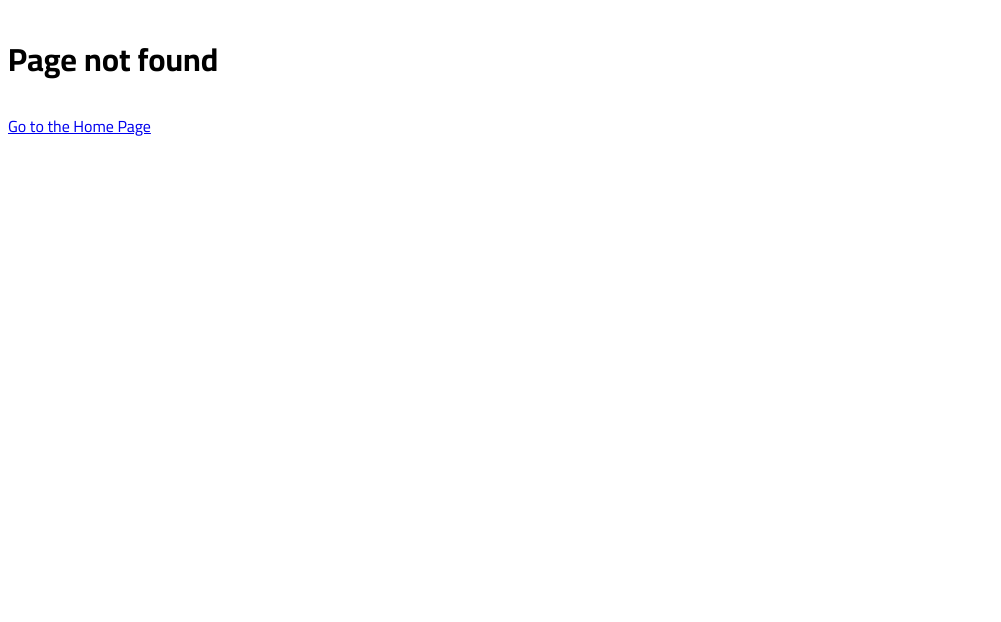
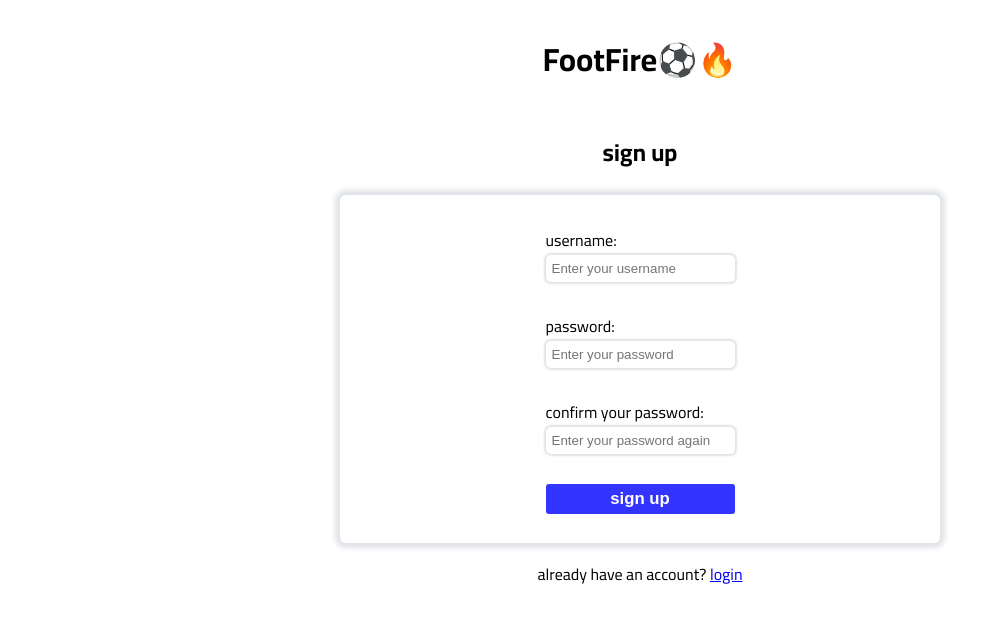
Before and after one commit to aboodJS/footfire-frontend, a React (Vite) app: page /signup in a window 1280 px wide. Before the commit this address had no page. Shown: the top 622 px of the page, without its empty margins (0-1001 px from the left). Built offline with nearby package versions, Linux system fonts and the light colour scheme.

Commit message:
[additions] add the login and sign up pages, along with theri paths
[changes]
made the login and sign up buttons in the topbar point to their respective forms

```diff
--- /dev/null
+++ b/src/Login.tsx
@@ -0,0 +1,44 @@
+import { Link } from "react-router";
+import styles from "./styles/Form.module.css";
+function Login() {
+  return (
+    <>
+      <main>
+        <h1>
+          <Link className={styles.link} to={"/"}>
+            FootFire⚽🔥
+          </Link>
+        </h1>
+        <div>
+          <h2>Log in</h2>
+          <form action="#" method="get">
+            <div className={styles.grid}>
+              <label htmlFor="username">username:</label>
+              <input
+                placeholder="Enter your username"
+                type="text"
+                name="username"
+                className={styles.userInput}
+              />
+            </div>
+            <div className={styles.grid}>
+              <label htmlFor="password">password:</label>
+
+              <input
+                placeholder="Enter your password"
+                type="password"
+                name="password"
+                className={styles.userInput}
+              />
+            </div>
+            <input className="button" type="submit" value="log in" />
+          </form>
+          <p>
+            don't have an account? <Link to={"/signup"}>Sign up</Link>
+          </p>
+        </div>
+      </main>
+    </>
+  );
+}
+export default Login;
--- /dev/null
+++ b/src/Signup.tsx
@@ -0,0 +1,55 @@
+import { Link } from "react-router";
+import styles from "./styles/Form.module.css";
+
+function Signup() {
+  return (
+    <>
+      <main>
+        <h1>
+          <Link className={styles.link} to={"/"}>
+            FootFire⚽🔥
+          </Link>
+        </h1>
+        <div>
+          <h2>sign up</h2>
+          <form action="#" method="get">
+            <div className={styles.grid}>
+              <label htmlFor="username">username:</label>
+              <input
+                placeholder="Enter your username"
+                type="text"
+                name="username"
+                className={styles.userInput}
+              />
+            </div>
+            <div className={styles.grid}>
+              <label htmlFor="password">password:</label>
+
+              <input
+                placeholder="Enter your password"
+                type="password"
+                name="password"
+                className={styles.userInput}
+              />
+            </div>
+            <div className={styles.grid}>
+              <label htmlFor="password">confirm your password:</label>
+
+              <input
+                placeholder="Enter your password again"
+                type="password"
+                name="password"
+                className={styles.userInput}
+              />
+            </div>
+            <input className="button" type="submit" value="sign up" />
+          </form>
+          <p>
+            already have an account? <Link to={"/login"}>login</Link>
+          </p>
+        </div>
+      </main>
+    </>
+  );
+}
+export default Signup;
--- a/src/components/TopBar.tsx
+++ b/src/components/TopBar.tsx
@@ -11,8 +11,12 @@ function TopBar() {
         <h1>FootFire</h1>
       </div>
       <div className={styles.btnbox}>
-        <button className="button">Log in</button>
-        <button className="button">Sign up</button>
+        <Link className={styles.link} to={"/login"}>
+          Log in
+        </Link>
+        <Link className={styles.link} to={"/Signup"}>
+          Sign up
+        </Link>
         <Link className={styles.link} to={"/about"}>
           about
         </Link>
--- a/src/main.tsx
+++ b/src/main.tsx
@@ -7,12 +7,16 @@ import App from "./App.tsx";
 import About from "./About.tsx";
 import NotFound from "./NotFound.tsx";
 import LeaguePage from "./components/LeaguePage.tsx";
+import Login from "./Login.tsx";
+import Signup from "./Signup.tsx";
 
 const router = createBrowserRouter([
   { path: "/", element: <App /> },
   { path: "/about", element: <About></About> },
   { path: "*", element: <NotFound /> },
   { path: "/leagues/:id", element: <LeaguePage /> },
+  { path: "/login", element: <Login /> },
+  { path: "/signup", element: <Signup /> },
 ]);
 
 createRoot(document.getElementById("root")!).render(
--- /dev/null
+++ b/src/styles/Form.module.css
@@ -0,0 +1,37 @@
+main {
+  height: 450px;
+  width: 600px;
+  display: grid;
+  justify-content: center;
+  align-content: center;
+  justify-self: center;
+  text-align: center;
+}
+
+form {
+  text-align: left;
+
+  display: grid;
+  border-radius: 6px;
+  width: 600px;
+  height: 100%;
+  align-content: space-evenly;
+  justify-content: center;
+  box-shadow: 0px 0px 5px 5px rgba(112, 128, 144, 0.219);
+}
+
+.userInput {
+  border: none;
+  border-radius: 5px;
+  box-shadow: 0px 0px 2px 2px rgba(112, 128, 144, 0.219);
+  padding: 6px;
+}
+
+.grid {
+  display: grid;
+}
+
+.link {
+  color: black;
+  text-decoration: none;
+}
```
